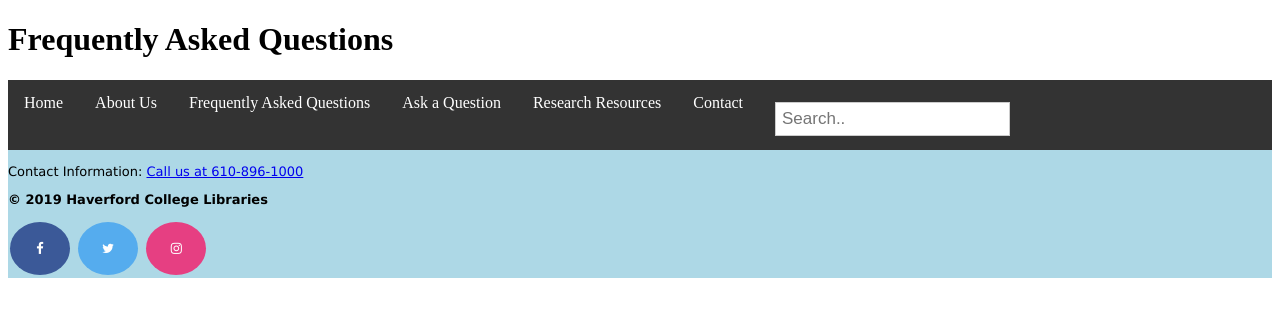
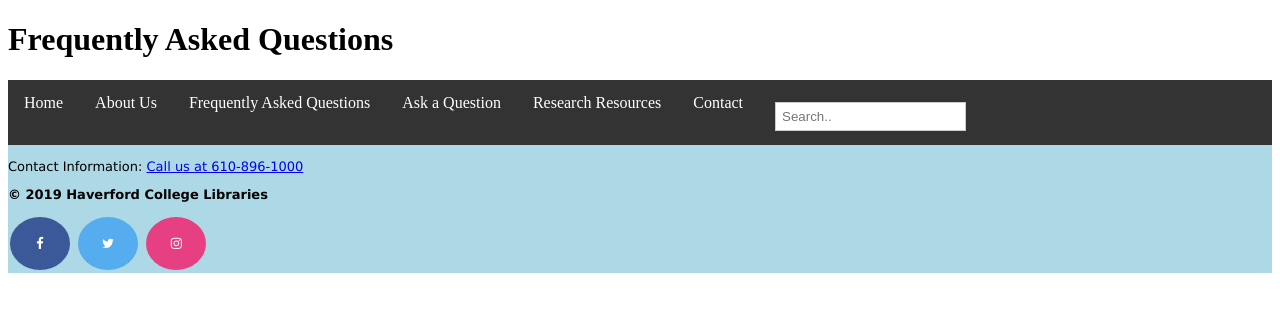
Before and after one commit to HCDigitalScholarship/liason_lair, a Django app: template newapp/templates/faq.html in a window 1280 px wide. Shown: the top 317 px of the page. Run offline with Django 3.2, Linux system fonts and the light colour scheme; the template is opened without the code that fills it, so the values that code supplies are empty.

Commit message:
minor changes to search

```diff
--- a/newapp/static/base.css
+++ b/newapp/static/base.css
@@ -41,7 +41,6 @@ nav li a:hover {
   text-align: center;
   padding: 14px 16px;
   text-decoration: none;
-  font-size: 17px;
 }
 
 
@@ -52,7 +51,6 @@ nav li a:hover {
   border: none;
   margin-top: 8px;
   margin-right: 16px;
-  font-size: 17px;
 }
 
 .searchbar input[type=text] {
```
